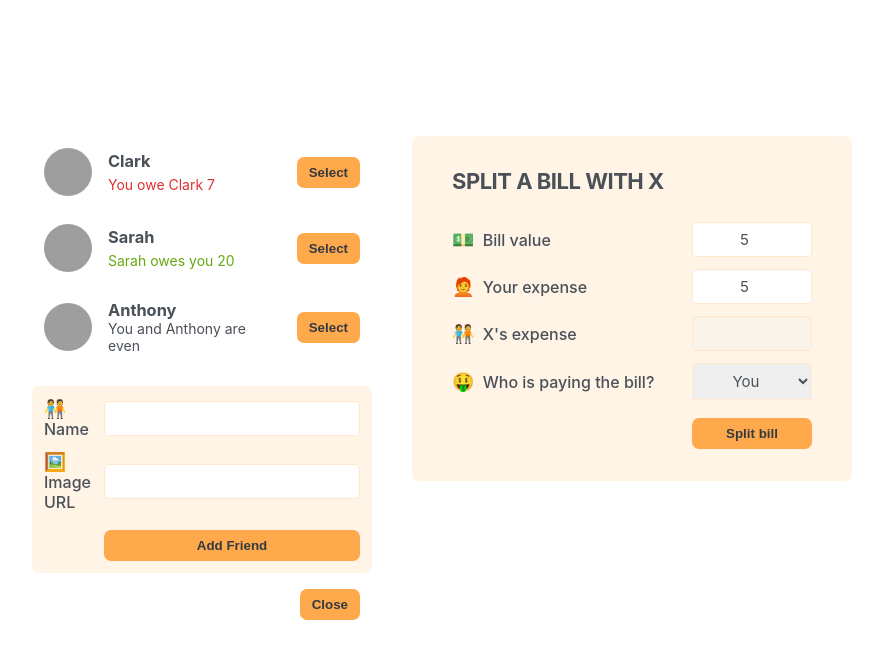
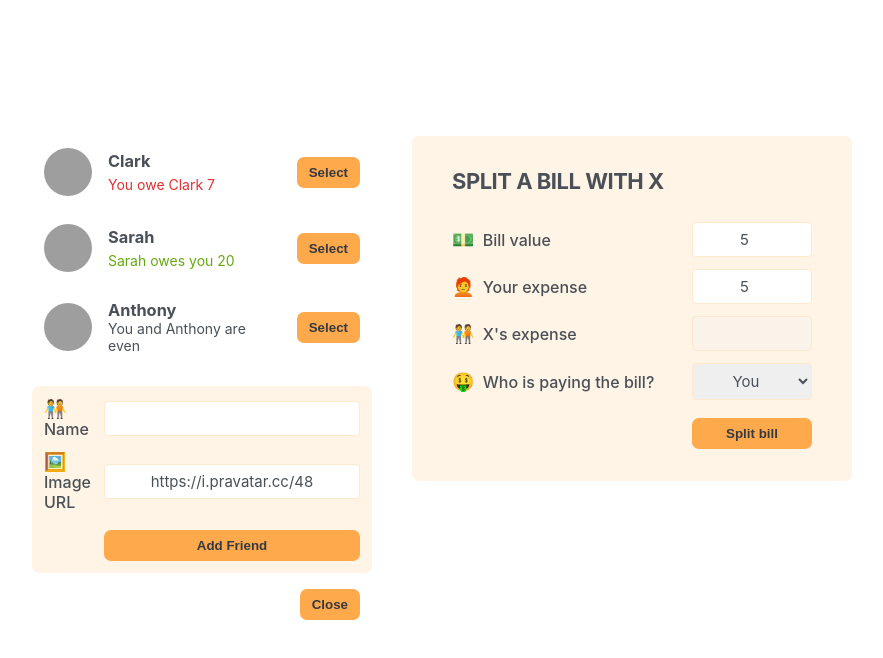
Before and after one commit to karthickeyan-dev/eat-n-split, a React (Vite) app: page / in a window 1280 px wide. Both pictures are taken after typing "5", "5" into the empty fields and a click on the button "Add Friend". Shown: the top 658 px of the page, without its empty margins (198-1081 px from the left). Built offline with nearby package versions, Linux system fonts and the light colour scheme; grey boxes are pictures that could not be loaded.

Commit message:
implement friend addition functionality

```diff
--- a/src/App.jsx
+++ b/src/App.jsx
@@ -22,14 +22,24 @@
 ];
 
 export default function App() {
+  const [friends, setFriends] = useState(initialFriends);
   const [showAddFriend, setShowAddFriend] = useState(false);
+
+  const handleShowAddForm = function () {
+    setShowAddFriend(show => !show);
+  };
+
+  const handleAddFriend = function (newFriend) {
+    setFriends(friends => [...friends, newFriend]);
+    setShowAddFriend(false);
+  };
 
   return (
     <div className="app">
       <div className="sidebar">
-        <FriendsList />
-        {showAddFriend && <FormAddFriend />}
-        <Button handleClick={() => setShowAddFriend(show => !show)}>
+        <FriendsList friends={friends} />
+        {showAddFriend && <FormAddFriend onAddFriend={handleAddFriend} />}
+        <Button handleClick={handleShowAddForm}>
           {showAddFriend ? 'Close' : 'Add Friend'}
         </Button>
       </div>
@@ -46,8 +56,8 @@
   );
 }
 
-function FriendsList() {
-  const friends = initialFriends;
+function FriendsList({ friends }) {
+  // const friends = initialFriends;
   return (
     <ul>
       {friends.map(friend => (
@@ -83,13 +93,43 @@
   );
 }
 
-function FormAddFriend() {
+function FormAddFriend({ onAddFriend }) {
+  const [name, setName] = useState('');
+  const [image, setImage] = useState('https://i.pravatar.cc/48');
+
+  const handleSubmit = function (e) {
+    e.preventDefault();
+    if (!name || !image) return;
+
+    const id = crypto.randomUUID();
+    const newFriend = {
+      name,
+      image: `${image}?=${id}`,
+      id,
+      balance: 0,
+    };
+
+    setName('');
+    setImage('https://i.pravatar.cc/48');
+    onAddFriend(newFriend);
+  };
+
   return (
-    <form className="form-add-friend">
+    <form className="form-add-friend" onSubmit={handleSubmit}>
       <label>🧑‍🤝‍🧑 Name</label>
-      <input type="text"></input>
+      <input
+        type="text"
+        value={name}
+        onChange={e => setName(e.target.value)}
+        required
+      ></input>
       <label>🖼️ Image URL</label>
-      <input type="text"></input>
+      <input
+        type="text"
+        value={image}
+        onChange={e => setImage(e.target.value)}
+        required
+      ></input>
       <Button>Add Friend</Button>
     </form>
   );
```
